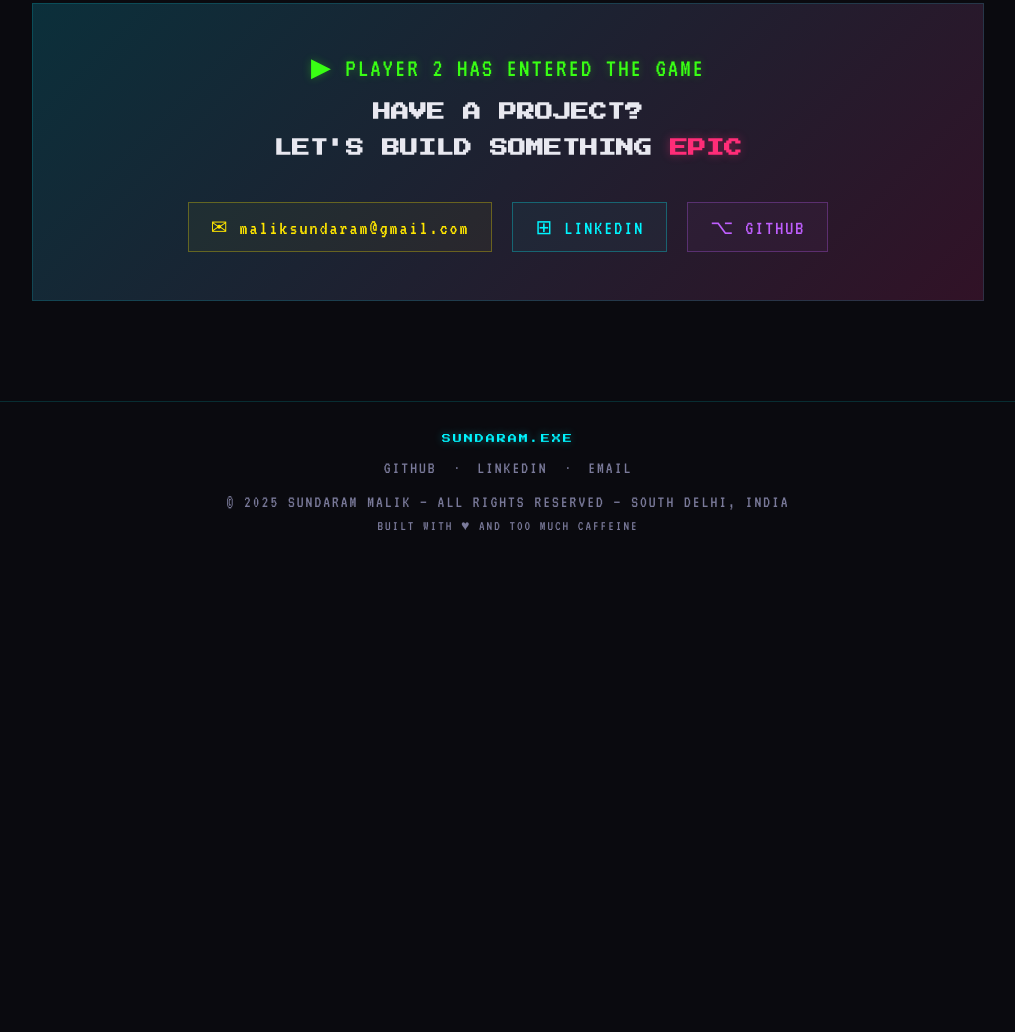
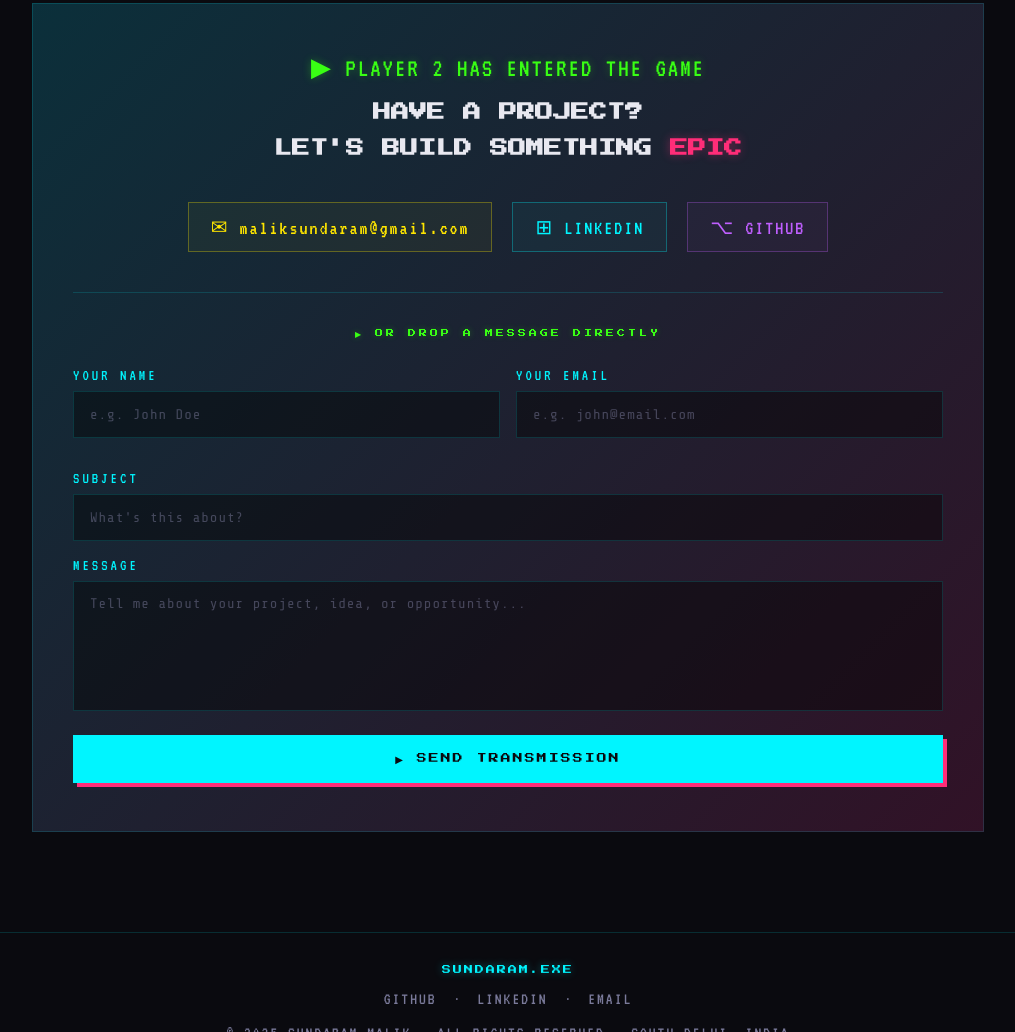
Before and after one commit to Sundaram05/sundaram05.github.io, a plain HTML site: page index.html in a window 1280 px wide. Shown: the part 4857-5889 px from the top of the page, without its empty margins (132-1147 px from the left). Before the commit the page ends 5423 px from the top, so only its background shows below. Drawn offline with nearby package versions, Linux system fonts and the light colour scheme.

Commit message:
Add files via upload

```diff
--- a/index.html
+++ b/index.html
@@ -701,6 +701,131 @@
     transition: all 0.2s;
   }
 
+  /* ─── CONTACT FORM ──────────────────────────────── */
+  .contact-form-wrap {
+    margin-top: 40px;
+    border-top: 1px solid var(--border);
+    padding-top: 36px;
+    text-align: left;
+  }
+
+  .form-label-top {
+    font-family: 'Press Start 2P', monospace;
+    font-size: 8px;
+    color: var(--neon-green);
+    letter-spacing: 3px;
+    text-align: center;
+    margin-bottom: 28px;
+    text-shadow: 0 0 6px rgba(57,255,20,0.3);
+  }
+
+  .form-row {
+    display: grid;
+    grid-template-columns: 1fr 1fr;
+    gap: 16px;
+    margin-bottom: 16px;
+  }
+
+  .form-group {
+    display: flex;
+    flex-direction: column;
+    gap: 8px;
+    margin-bottom: 16px;
+  }
+
+  .form-group label {
+    font-family: 'VT323', monospace;
+    font-size: 16px;
+    color: var(--neon-cyan);
+    letter-spacing: 3px;
+    text-transform: uppercase;
+  }
+
+  .form-group input,
+  .form-group textarea {
+    background: rgba(0,0,0,0.4);
+    border: 1px solid rgba(0,245,255,0.15);
+    color: var(--text);
+    font-family: 'Share Tech Mono', monospace;
+    font-size: 15px;
+    padding: 14px 16px;
+    outline: none;
+    transition: border-color 0.2s, box-shadow 0.2s;
+    resize: none;
+    width: 100%;
+    letter-spacing: 1px;
+  }
+
+  .form-group input::placeholder,
+  .form-group textarea::placeholder {
+    color: rgba(122,122,154,0.5);
+    font-size: 14px;
+  }
+
+  .form-group input:focus,
+  .form-group textarea:focus {
+    border-color: var(--neon-cyan);
+    box-shadow: 0 0 12px rgba(0,245,255,0.15), inset 0 0 8px rgba(0,245,255,0.03);
+  }
+
+  .form-group textarea { height: 130px; }
+
+  .btn-submit {
+    width: 100%;
+    font-family: 'Press Start 2P', monospace;
+    font-size: 10px;
+    letter-spacing: 2px;
+    padding: 18px;
+    background: var(--neon-cyan);
+    color: var(--bg);
+    border: none;
+    cursor: pointer;
+    box-shadow: 4px 4px 0px var(--neon-pink);
+    transition: transform 0.1s, box-shadow 0.1s;
+    margin-top: 8px;
+  }
+
+  .btn-submit:hover {
+    transform: translate(-2px,-2px);
+    box-shadow: 6px 6px 0px var(--neon-pink);
+  }
+
+  .btn-submit:active {
+    transform: translate(2px,2px);
+    box-shadow: 2px 2px 0px var(--neon-pink);
+  }
+
+  .form-success {
+    display: none;
+    text-align: center;
+    padding: 28px;
+    border: 1px solid var(--neon-green);
+    background: rgba(57,255,20,0.04);
+    margin-top: 20px;
+  }
+
+  .form-success p {
+    font-family: 'Press Start 2P', monospace;
+    font-size: 10px;
+    color: var(--neon-green);
+    line-height: 2;
+    text-shadow: 0 0 8px rgba(57,255,20,0.4);
+  }
+
+  .form-error-msg {
+    font-family: 'VT323', monospace;
+    font-size: 16px;
+    color: var(--neon-pink);
+    letter-spacing: 1px;
+    margin-top: 8px;
+    display: none;
+    text-align: center;
+  }
+
+  @media(max-width:600px) {
+    .form-row { grid-template-columns: 1fr; }
+  }
+
   /* ─── FOOTER ────────────────────────────────────── */
   footer {
     position: relative;
@@ -1094,6 +1219,37 @@
         ⌥ GITHUB
       </a>
     </div>
+
+    <!-- CONTACT FORM -->
+    <div class="contact-form-wrap">
+      <p class="form-label-top">▶ OR DROP A MESSAGE DIRECTLY</p>
+      <form id="contactForm" action="https://formspree.io/f/xwvzqdjw" method="POST">
+        <div class="form-row">
+          <div class="form-group">
+            <label for="fname">YOUR NAME</label>
+            <input type="text" id="fname" name="name" placeholder="e.g. John Doe" required />
+          </div>
+          <div class="form-group">
+            <label for="femail">YOUR EMAIL</label>
+            <input type="email" id="femail" name="email" placeholder="e.g. john@email.com" required />
+          </div>
+        </div>
+        <div class="form-group">
+          <label for="fsubject">SUBJECT</label>
+          <input type="text" id="fsubject" name="subject" placeholder="What's this about?" required />
+        </div>
+        <div class="form-group">
+          <label for="fmessage">MESSAGE</label>
+          <textarea id="fmessage" name="message" placeholder="Tell me about your project, idea, or opportunity..." required></textarea>
+        </div>
+        <p class="form-error-msg" id="formError">▸ TRANSMISSION FAILED. CHECK YOUR INPUTS AND RETRY.</p>
+        <button type="submit" class="btn-submit" id="submitBtn">▶ SEND TRANSMISSION</button>
+      </form>
+      <div class="form-success" id="formSuccess">
+        <p>✔ MESSAGE RECEIVED!<br><br>I'LL GET BACK TO YOU SHORTLY.<br>GAME ON! 🕹️</p>
+      </div>
+    </div>
+
   </div>
 </section>
 
@@ -1172,6 +1328,38 @@ window.addEventListener('mousemove', e => {
   requestAnimationFrame(loop);
 })();
 
+// ─── CONTACT FORM SUBMISSION via Formspree
+const form = document.getElementById('contactForm');
+const successBox = document.getElementById('formSuccess');
+const errorMsg = document.getElementById('formError');
+const submitBtn = document.getElementById('submitBtn');
+
+if (form) {
+  form.addEventListener('submit', async (e) => {
+    e.preventDefault();
+    submitBtn.textContent = '... TRANSMITTING';
+    submitBtn.disabled = true;
+    errorMsg.style.display = 'none';
+    try {
+      const res = await fetch(form.action, {
+        method: 'POST',
+        body: new FormData(form),
+        headers: { 'Accept': 'application/json' }
+      });
+      if (res.ok) {
+        form.style.display = 'none';
+        successBox.style.display = 'block';
+      } else {
+        throw new Error('Server error');
+      }
+    } catch (err) {
+      errorMsg.style.display = 'block';
+      submitBtn.textContent = '▶ SEND TRANSMISSION';
+      submitBtn.disabled = false;
+    }
+  });
+}
+
 // ─── RANDOM GLITCH FLICKER on hero name
 const heroName = document.querySelector('.hero-name');
 setInterval(() => {
```
